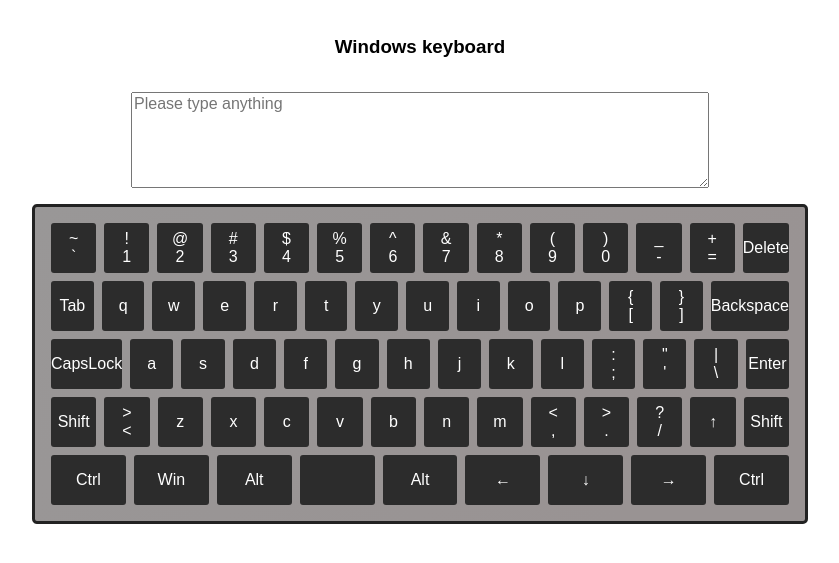
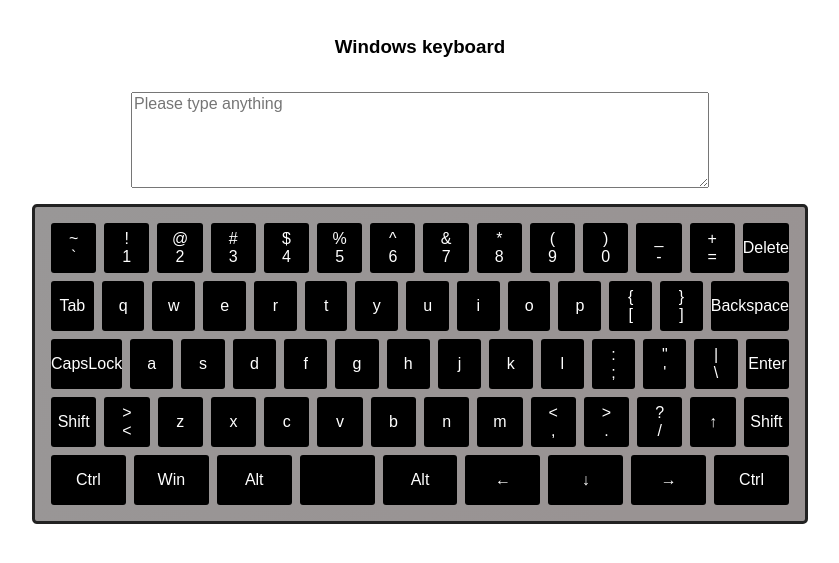
Before and after one commit to Denhope/Virtual-Keyboard, a website built with webpack: page virtual-keyboard/index.html in a window 1280 px wide. Shown: the part 79-642 px from the top of the page, without its empty margins (220-1059 px from the left). Built offline with nearby package versions, Linux system fonts and the light colour scheme.

Commit message:
feat: update styles file

```diff
--- a/virtual-keyboard/src/sass/abstract/_constants.scss
+++ b/virtual-keyboard/src/sass/abstract/_constants.scss
@@ -2,14 +2,13 @@
 $white: #ffffff;
 $black: #000000;
 $blackMat: #1c1c1c;
-$gray:linear-gradient(125deg, #999797, #999393 81%);
+$gray: linear-gradient(125deg, #999797, #999393 81%);
 
 //@ shadow
 $shadow: 12px 15px 20px 0 rgba(197, 209, 219, 0.5);
 
 //@ hover
-$hover: invert(0%) sepia(6%) saturate(1898%) hue-rotate(316deg) brightness(70%)
-  contrast(78%);
+$hover: invert(0%) sepia(6%) saturate(1898%) hue-rotate(316deg) brightness(70%) contrast(78%);
 
 //@ text
 $color-text: $white;
@@ -19,7 +18,6 @@
 //@ keyboard
 $background-keyboard: $gray;
 
-
 //@ width
 $content-width: 840px;
 $content-width-620: 620px;
--- a/virtual-keyboard/src/sass/abstract/_placeholders.scss
+++ b/virtual-keyboard/src/sass/abstract/_placeholders.scss
@@ -3,5 +3,5 @@
 }
 
 %font {
-  font-family: "Inter", sans-serif;
+  font-family: 'Inter', sans-serif;
 }
--- /dev/null
+++ b/virtual-keyboard/src/sass/components/_key.scss
@@ -0,0 +1,13 @@
+.keyboard__key {
+  color: $color-text;
+  background: black;
+  display: flex;
+  cursor: pointer;
+  border-radius: 3px;
+  flex-direction: column;
+  justify-content: center;
+  align-items: center;
+  @extend %transition;
+  -webkit-border-radius: 3px;
+  user-select: none;
+}
--- a/virtual-keyboard/src/sass/layouts/_keyboard.scss
+++ b/virtual-keyboard/src/sass/components/_keyboard.scss
@@ -12,7 +12,7 @@
   border: 1px solid;
   position: relative;
   overflow: hidden;
-  background:$gray;
+  background: $gray;
   border-radius: 5px;
   border: 3px solid #222;
 }
@@ -23,17 +23,3 @@
   grid-row-gap: 0.5rem;
   height: 50px;
 }
-
-.keyboard__key {
-  color: $color-text;
-  background: #2c2c2c;
-  display: flex;
-  cursor: pointer;
-  border-radius: 3px;
-  flex-direction: column;
-  justify-content: center;
-  align-items: center;
-  @extend %transition;
-  -webkit-border-radius: 3px;
-  user-select: none;
-}
--- a/virtual-keyboard/src/sass/style.scss
+++ b/virtual-keyboard/src/sass/style.scss
@@ -1,17 +1,17 @@
 // //Abstract
-@import "abstract/constants";
-@import "abstract/placeholders";
-@import "abstract/mixins";
+@import 'abstract/constants';
+@import 'abstract/placeholders';
+@import 'abstract/mixins';
 
 // //Base
-@import "base/normalize";
+@import 'base/normalize';
 // @import "base/base";
 // @import "base/button";
 // // @import "base/icons";
 
 // //Layouts
-@import "layouts/wrapper";
-@import "layouts/keyboard";
+@import 'layouts/wrapper';
+
 // @import "layouts/footer";
 // @import "layouts/gameBoard";
 // @import "layouts/startWindow";
@@ -19,5 +19,6 @@
 // @import "layouts/gamesResultsWindow";
 
 // //Components
-
+@import 'components/key';
+@import 'components/keyboard';
 // @import "components/scoreBlock";
```
